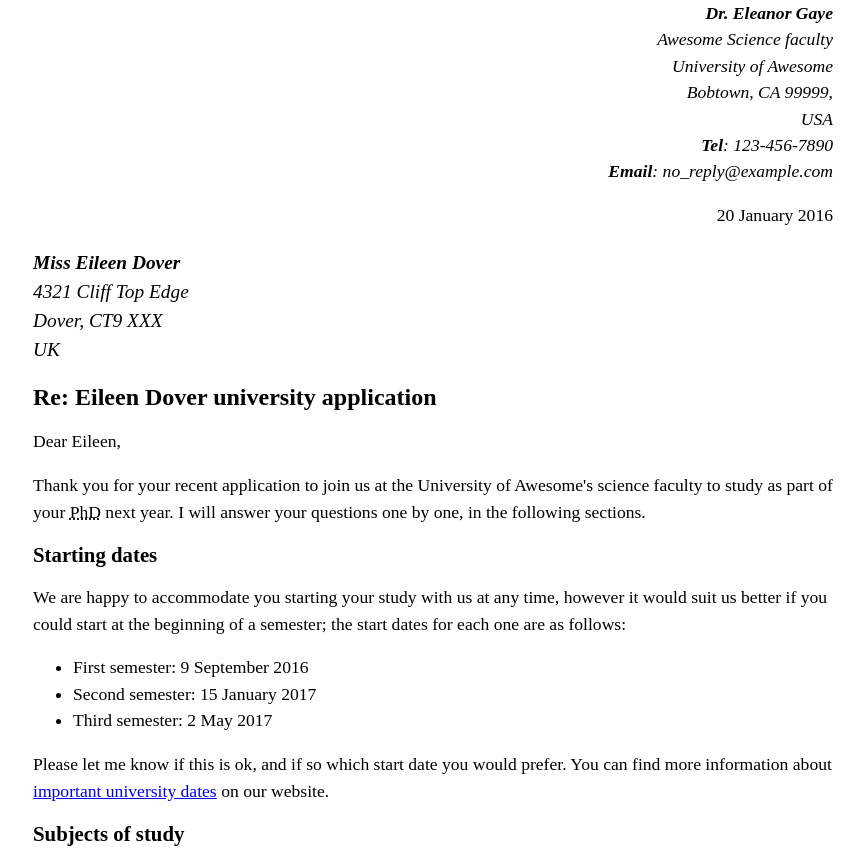
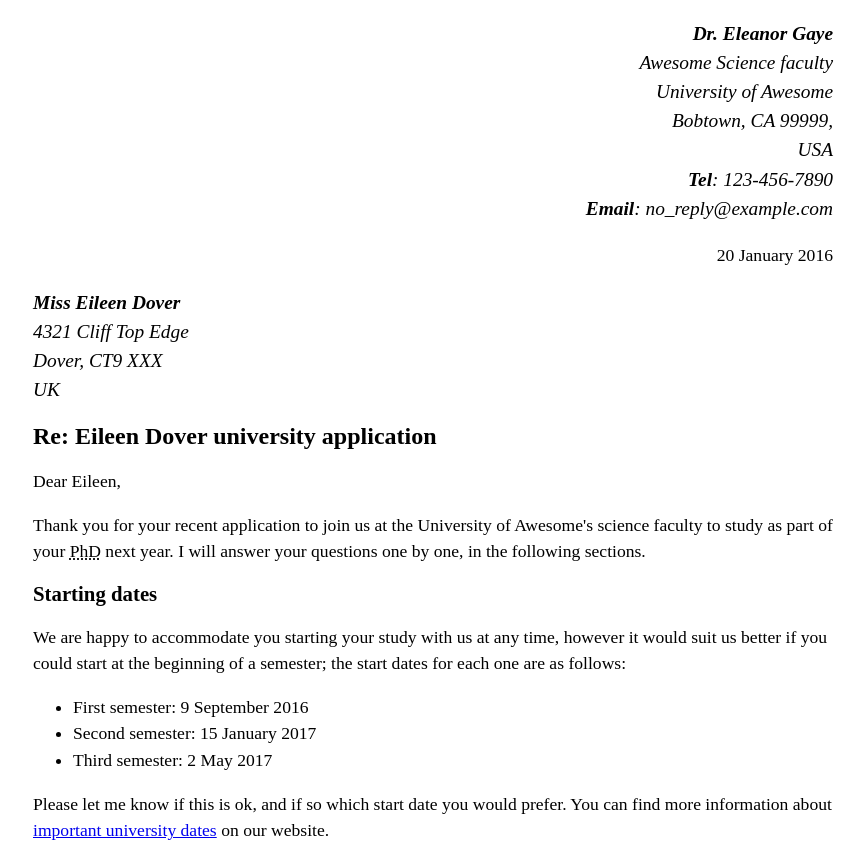
Before and after one commit to RebeccaBerg/CS408_Module3, a plain HTML site: page index.html in a window 1280 px wide. Shown: the top 849 px of the page, without its empty margins (207-1071 px from the left). Drawn offline with Linux system fonts and the light colour scheme.

Commit message:
Fixed first address, added comments

```diff
--- a/index.html
+++ b/index.html
@@ -11,8 +11,9 @@
 </head>
 
 <body>
-  <script type="module" src="js/main.js"></script>
+  <!-- Sender column address -->
   <address class="sender-column">
+    <p>
       <strong>Dr. Eleanor Gaye</strong><br>
       Awesome Science faculty<br>
       University of Awesome<br>
@@ -20,9 +21,10 @@
       USA<br>
       <strong>Tel</strong>: 123-456-7890<br>
       <strong>Email</strong>: no_reply@example.com
+    </p>
   </address>
 
-
+<!-- Sent Date inside paragraph for spacing -->
   <p class="sender-column">
     <time datetime="2016-01-20">
       20 January 2016
@@ -30,7 +32,7 @@
   </p>
 
 
-
+<!-- Receiver Address -->
   <address>
     <p>
       <strong>Miss Eileen Dover</strong><br>
@@ -40,6 +42,7 @@
     </p>
   </address>
 
+  <!-- Primary Header -->
   <h1>Re: Eileen Dover university application</h1>
 
   <p>
@@ -50,12 +53,14 @@
     Thank you for your recent application to join us at the University of Awesome's science faculty to study as part of your <abbr title="Doctor of Philosophy"> PhD</abbr> next year. I will answer your questions one by one, in the following sections.
   </p>
 
+  <!-- SubHeader One: Dates -->
   <h2>Starting dates</h2>
 
   <p>
     We are happy to accommodate you starting your study with us at any time, however it would suit us better if you could start at the beginning of a semester; the start dates for each one are as follows:
   </p>
 
+  <!-- List of Dates -->
   <ul>
     <li>First semester:
       <time datetime="2016-09-09">
@@ -80,25 +85,32 @@
     You can find more information about <a href="http://example.com">important university dates</a> on our website.
   </p>
 
+  <!-- Subheader Two: Subjects -->
   <h2>Subjects of study</h2>
 
   <p>
     At the Awesome Science Faculty, we have a pretty open-minded research facility — as long as the subjects fall somewhere in the realm of science and technology. You seem like an intelligent, dedicated researcher, and just the kind of person we'd like to have on our team. Saying that, of the ideas you submitted we were most intrigued by are as follows, in order of priority:
   </p>
+
+  <!-- List of Research Topics -->
     <ol>
       <li>Turning H<sub>2</sub>O into wine, and the health benefits of Resveratrol (C<sub>14</sub>H<sub>12</sub>O<sub>3</sub>.)</li>
       <li>Measuring the effect on performance of funk bassplayers at temperatures exceeding 30°C (86°F), when the audience size exponentially increases (effect of 3 × 10<sup>3</sup> increasing to 3 × 10<sup>4</sup>.)</li>
       <li><abbr title="Hypertext Markup Language">HTML</abbr> and <abbr title="Cascading Style Sheets">CSS</abbr> constructs for representing musical scores.</li>
     </ol>
+
   <p>
     So please can you provide more information on each of these subjects, including how long you'd expect the research to take, required staff and other resources, and anything else you think we'd need to know? Thanks.
   </p>
 
+  <!-- Subheader Three: Dance -->
   <h2>Exotic dance moves</h2>
 
   <p>
     Yes, you are right! As part of my post-doctorate work, I <em>did</em> study exotic tribal dances. To answer your question, my favourite dances are as follows, with definitions:
   </p>
+
+  <!-- List of Dances and Descriptions -->
   <dl>
     <dt>Polynesian chicken dance</dt>
       <dd>A little known but <em>very</em> influential dance dating back as far as 300<abbr title="Before Christ">BC</abbr>, a whole village would dance around in a circle like chickens, to encourage their livestock to be "fruitful".</dd>
@@ -110,6 +122,8 @@
   <p>
     For more of my research, see my <a href="http://example.com">exotic dance research page</a>.
   </p>
+
+  <!-- Sign Off -->
   <p>
     Yours sincerely,
   </p>
```
Lines whose indentation alone changed are shown as unchanged.
